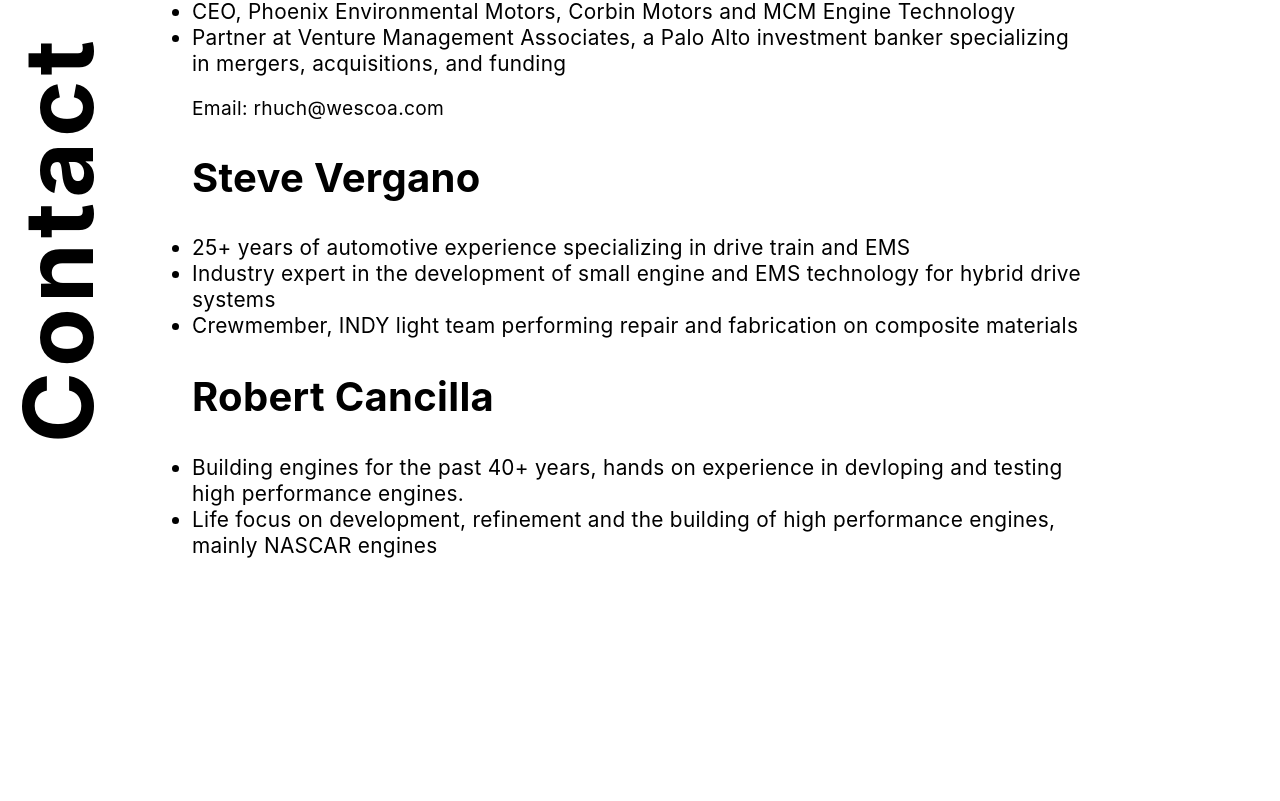
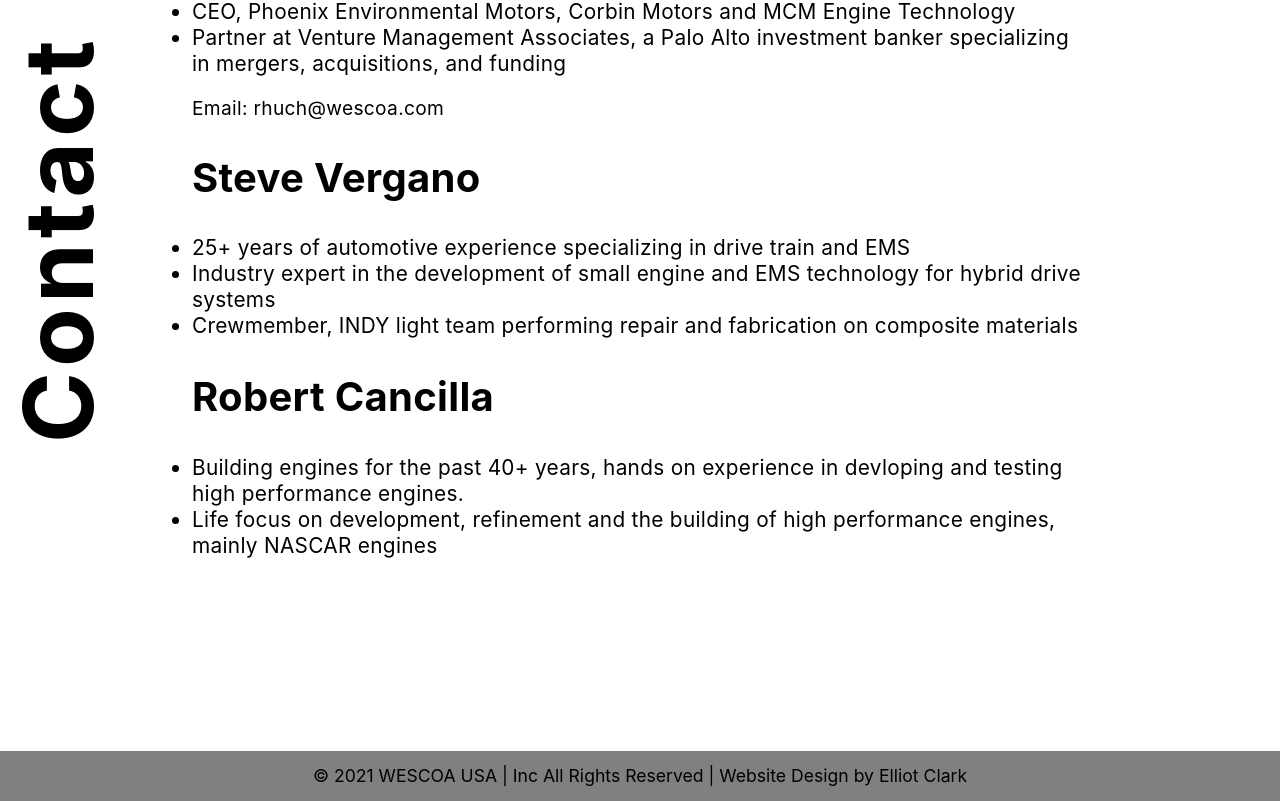
Before and after one commit to Elliot-Clark/Wescoa, a React (Create React App) app: page / in a window 1280 px wide. Shown: the part 4546-5347 px from the top of the page. Before the commit the page ends 5297 px from the top, so only its background shows below. Built offline with nearby package versions, Linux system fonts and the light colour scheme.

Commit message:
Footer Added

```diff
--- a/src/App.js
+++ b/src/App.js
@@ -5,6 +5,7 @@
 import Tertiary from './Tertiary/tertiary.js'
 import Forth from './Forth/forth.js'
 import Fifth from './Fifth/fifth.js'
+import Footer from './Footer/footer.js'
 
 function App() {
   return (
@@ -15,6 +16,7 @@
       <Tertiary />
       <Forth />
       <Fifth />
+      <Footer />
     </div>
   );
 }
--- /dev/null
+++ b/src/Footer/footer.css
@@ -0,0 +1,8 @@
+#footer {
+    width: 100%;
+    height: 50px;
+    background-color: grey;
+    text-align: center;
+    line-height: 50px;
+    font-size: 1.1rem;
+}
--- /dev/null
+++ b/src/Footer/footer.js
@@ -0,0 +1,11 @@
+import './footer.css'
+
+let Footer = () => {
+    return (
+        <div id="footer">
+            © 2021 WESCOA USA | Inc All Rights Reserved | Website Design by Elliot Clark
+        </div>
+    )
+}
+
+export default Footer
```
